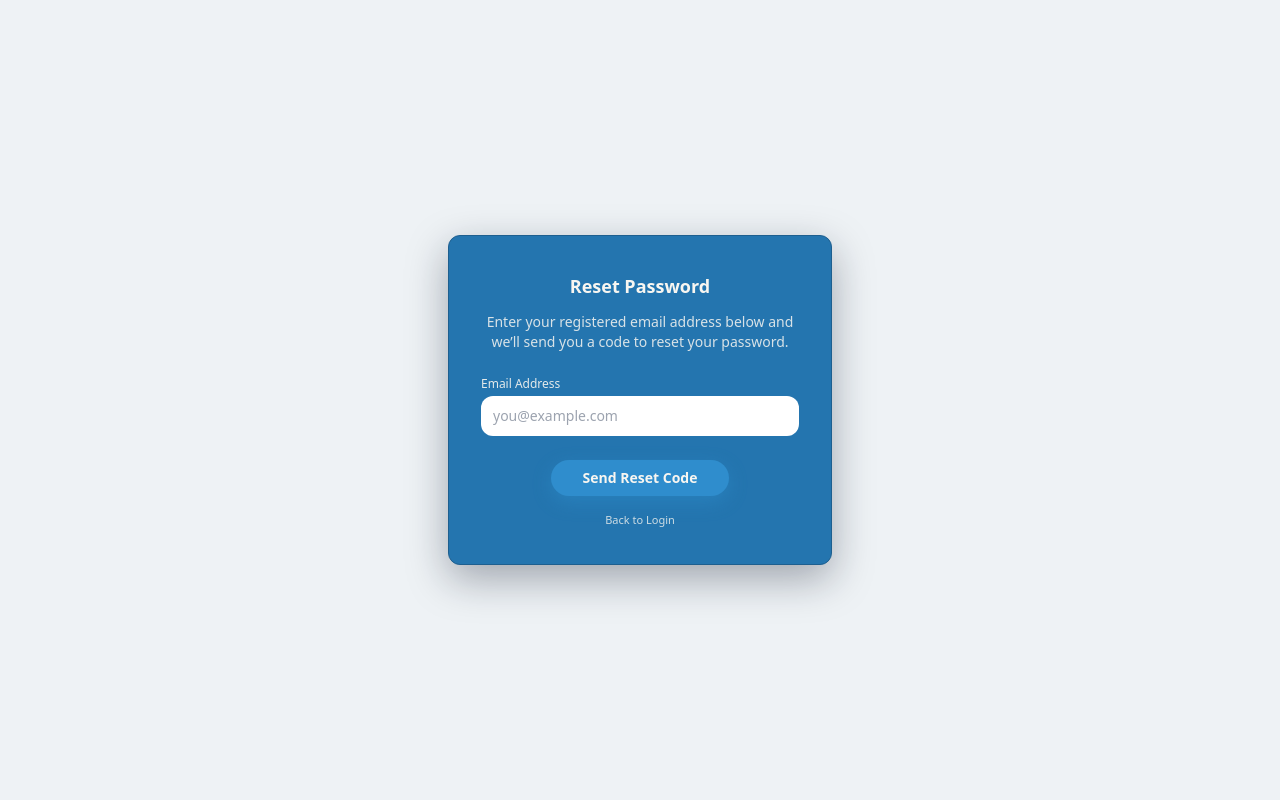
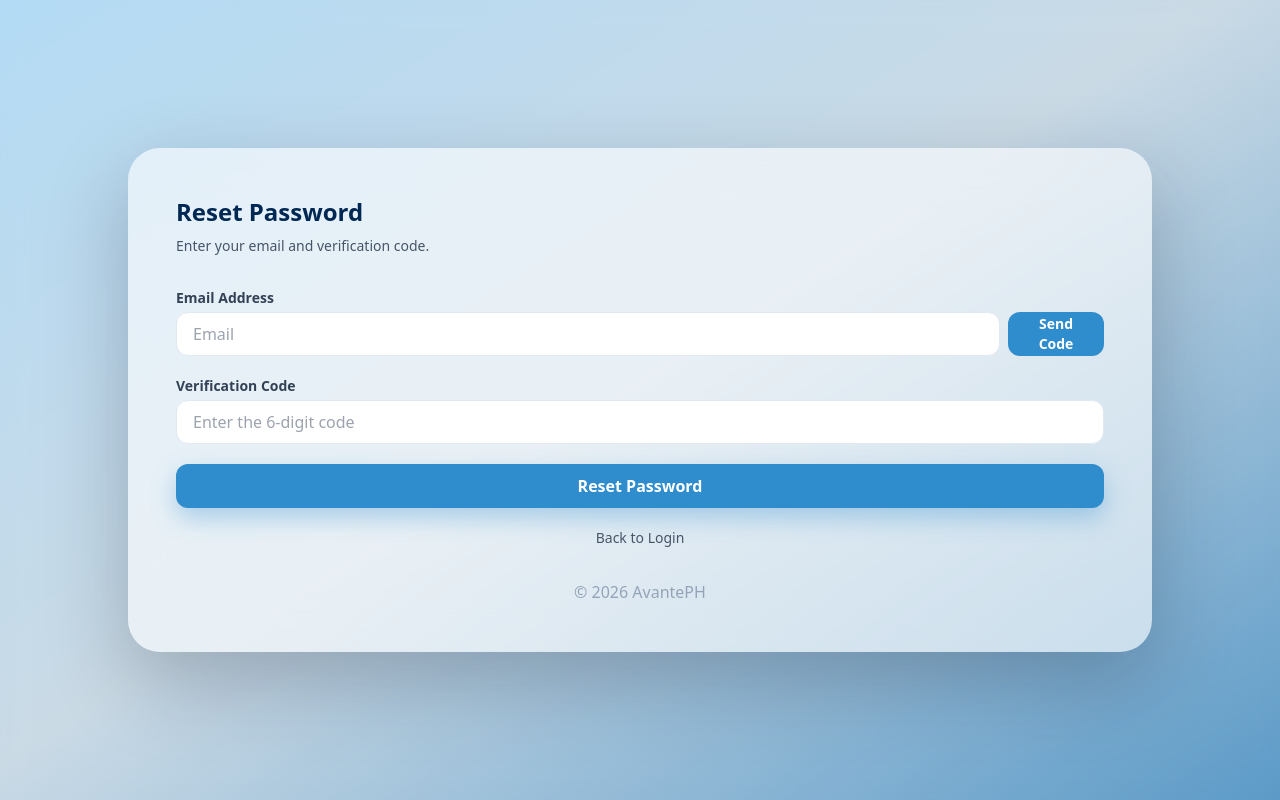
Before and after one commit to hearseboyjl/speechflo, a React (Vite) app in the folder Ali/: page /reset_password in a window 1280 px wide. Built offline with nearby package versions, Linux system fonts and the light colour scheme.

Commit message:
Update Reset_Password.jsx

```diff
--- a/Ali/src/Reset_Password.jsx
+++ b/Ali/src/Reset_Password.jsx
@@ -1,73 +1,195 @@
+import { useState } from "react";
 import { useNavigate } from "react-router-dom";
 
 export default function Reset_Password() {
   const navigate = useNavigate();
 
+  const [email, setEmail] = useState("");
+  const [code, setCode] = useState("");
+  const [error, setError] = useState("");
+
+  const isValidEmail = (value) =>
+    /^[^\s@]+@[^\s@]+\.[^\s@]+$/.test(value);
+
+  const handleSendCode = () => {
+    if (!email) {
+      setError("Email is required.");
+      return;
+    }
+    if (!isValidEmail(email)) {
+      setError("Please enter a valid email address.");
+      return;
+    }
+    setError("");
+    // simulate sending code
+  };
+
+  const handleReset = (e) => {
+  e.preventDefault();
+
+  if (!email || !code) {
+    setError("Please complete all fields.");
+    return;
+  }
+
+  if (!isValidEmail(email)) {
+    setError("Invalid email address.");
+    return;
+  }
+
+  setError("");
+  navigate("/set-new-password");
+};
+
+
   return (
-    <div className="min-h-screen bg-[#eef2f5] flex items-center justify-center relative px-4">
+    <div
+      className="min-h-screen w-full flex items-center justify-center px-6 relative overflow-hidden"
+      style={{
+        background:
+          "linear-gradient(to bottom right, #abd7f4 0%, #C4D6E3 48%, #4a8fc1 100%)",
+      }}
+    >
+      {/* BACKDROP BLUR */}
+      <div className="absolute inset-0 backdrop-blur-md bg-white/10 z-0" />
 
-      {/* RESET CARD */}
+      {/* GLASS CARD */}
       <div
         className="
-          w-full max-w-sm rounded-xl
-          bg-[#2475AF]
-          border border-[#1e5f8f]
-          px-6 sm:px-8 py-8 sm:py-9
-          shadow-[0_14px_40px_rgba(15,23,42,0.35)]
+          relative z-10
+          w-full max-w-5xl
+          grid grid-cols-1 lg:grid-cols-2
+          rounded-[32px]
+          bg-white/60 backdrop-blur-xl
+          shadow-[0_30px_80px_rgba(15,23,42,0.25)]
+          overflow-hidden
         "
       >
-        <h2 className="text-center text-[#f8f6f1] text-base sm:text-lg font-semibold mb-3">
-          Reset Password
-        </h2>
+        {/* LEFT SIDE */}
+        <div className="hidden lg:flex flex-col justify-center p-12">
+          <h1 className="text-2xl font-bold text-[#002853] leading-tight">
+            SpeechFlow
+          </h1>
 
-        <p className="text-center text-xs sm:text-sm text-[#f8f6f1]/85 mb-6 leading-relaxed">
-          Enter your registered email address below and we’ll send you a code to
-          reset your password.
+          <p className="mt-4 text-slate-600 max-w-sm">
+            Reset your password securely and regain access to your account.
           </p>
 
-        <form className="space-y-5">
-          <div>
-            <label className="block text-xs text-[#f8f6f1]/90 mb-1">
-              Email Address
-            </label>
-            <input
-              type="email"
-              placeholder="you@example.com"
+          <img
+            src="/public/Forgot_Password.png"
+            alt="Forgot Password Illustration"
             className="
-                w-full h-10 rounded-xl
-                bg-white px-3 text-sm text-gray-900
-                outline-none
-                focus:ring-1 focus:ring-[#2475AF]
+              mt-10
+              mx-auto
+              w-full max-w-[320px]
+              object-contain
+              drop-shadow-xl
             "
           />
         </div>
 
-          {/* BUTTON (FIXED) */}
-          <div className="flex justify-center pt-1">
+        {/* RIGHT FORM */}
+        <div className="p-10 sm:p-12 flex flex-col justify-center">
+          <h2 className="text-2xl font-bold text-[#002853] mb-2">
+            Reset Password
+          </h2>
+
+          <p className="text-sm text-slate-600 mb-8">
+            Enter your email and verification code.
+          </p>
+
+          <form onSubmit={handleReset} className="space-y-5">
+
+            {/* EMAIL + SEND CODE */}
+            <div>
+              <label className="block text-sm font-semibold text-slate-700 mb-1">
+                Email Address
+              </label>
+
+              <div className="flex gap-2">
+                <input
+                  type="email"
+                  value={email}
+                  onChange={(e) => setEmail(e.target.value)}
+                  placeholder="Email"
+                  className="
+                    w-full h-11 px-4 rounded-xl
+                    bg-white
+                    border border-slate-200
+                    outline-none
+                    focus:ring-2 focus:ring-[#2F8DCD]/40
+                  "
+                />
+
+                <button
+                  type="button"
+                  onClick={handleSendCode}
+                  className="
+                    px-4 h-11 rounded-xl
+                    bg-[#2F8DCD]
+                    text-sm font-semibold text-white
+                    hover:bg-[#2a7fc0]
+                    transition
+                  "
+                >
+                  Send Code
+                </button>
+              </div>
+            </div>
+
+            {/* VERIFICATION CODE */}
+            <div>
+              <label className="block text-sm font-semibold text-slate-700 mb-1">
+                Verification Code
+              </label>
+              <input
+                type="text"
+                value={code}
+                onChange={(e) => setCode(e.target.value)}
+                placeholder="Enter the 6-digit code"
+                className="
+                  w-full h-11 px-4 rounded-xl
+                  bg-white
+                  border border-slate-200
+                  outline-none
+                  focus:ring-2 focus:ring-[#2F8DCD]/40
+                "
+              />
+            </div>
+
+            {/* ERROR */}
+            {error && (
+              <p className="text-sm text-red-500 text-center">
+                {error}
+              </p>
+            )}
+
+            {/* RESET BUTTON */}
             <button
               type="submit"
-              onClick={() => navigate("/confirm-reset")}
               className="
-                px-8 py-2 rounded-full
+                w-full h-11 rounded-xl
                 bg-[#2F8DCD]
-                text-sm font-semibold text-[#f8f6f1]
-                shadow-[0_6px_18px_rgba(47,141,205,0.45)]
-                hover:bg-[#2a7fc0]
-                active:scale-95
-                transition-all duration-300
+                text-white font-semibold
+                shadow-[0_10px_25px_rgba(47,141,205,0.35)]
+                hover:brightness-95
+                transition
               "
             >
-              Send Reset Code
+              Reset Password
             </button>
-          </div>
-        </form>
 
             <p
               onClick={() => navigate("/login-applicant")}
-          className="mt-4 text-center text-[11px] text-[#f8f6f1]/80 hover:underline cursor-pointer"
+              className="text-sm text-center text-slate-600 hover:underline cursor-pointer"
             >
               Back to Login
             </p>
+          </form>
+            <div className="mt-8 text-center text-s text-slate-400">
+              © 2026 AvantePH
+            </div>
+        </div>
       </div>
     </div>
   );
```
Lines whose indentation alone changed are shown as unchanged.
